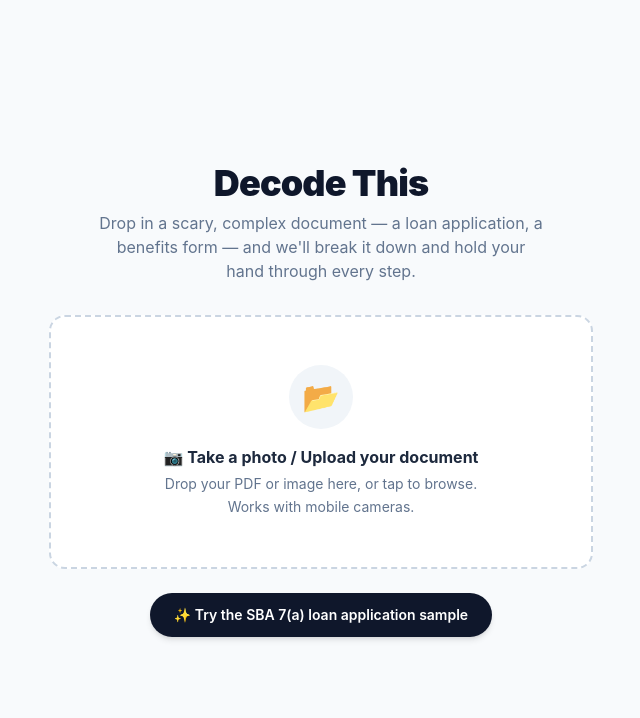
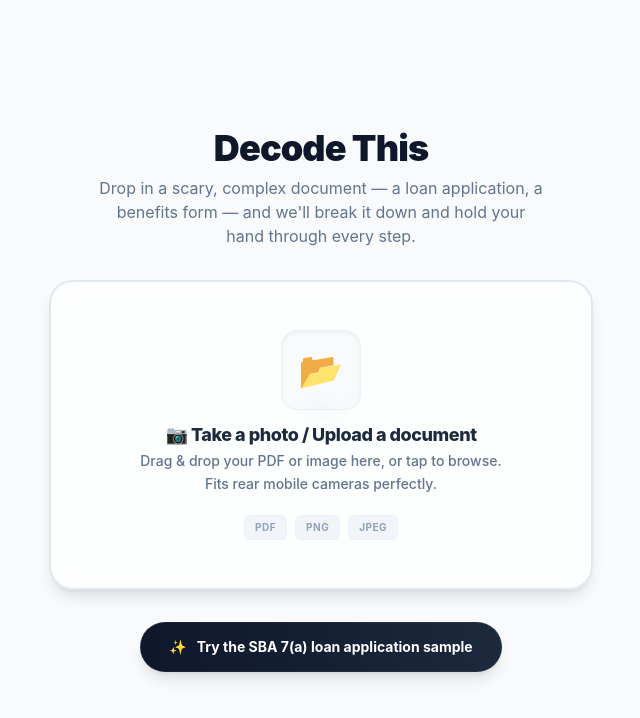
Before and after one commit to prest2323/decode-this, a Next.js app: page / in a window 1280 px wide. Shown: the top 718 px of the page, without its empty margins (319-959 px from the left). Built offline with nearby package versions, Linux system fonts and the light colour scheme.

Commit message:
style(sawyer): polish UI with glassmorphic cards, calligraphic signatures, dual-stroke halo spotlights, and bouncing animations

```diff
--- a/components/FieldOverlay.tsx
+++ b/components/FieldOverlay.tsx
@@ -20,8 +20,8 @@ export default function FieldOverlay({ field }: { field: Field }) {
 
   // Base styling for the active vs inactive fields
   const ring = isActive
-    ? "ring-2 ring-brand border-brand bg-brand-soft/90 z-40 scale-[1.01]"
-    : "ring-1 ring-slate-300 border-slate-300 bg-white/85 z-10 opacity-70 hover:opacity-90 hover:ring-slate-400";
+    ? "ring-2 ring-brand border-brand bg-brand-soft/90 z-40 scale-[1.02] shadow-md shadow-brand/10 animate-pulse-subtle"
+    : "ring-1 ring-slate-300 border-slate-300 bg-white/85 z-10 opacity-70 hover:opacity-95 hover:ring-slate-400 hover:scale-[1.01]";
 
   // Checkbox Field
   if (field.kind === "checkbox") {
@@ -32,7 +32,7 @@ export default function FieldOverlay({ field }: { field: Field }) {
         checked={field.value === true}
         onChange={(e) => setFieldValue(field.id, e.target.checked)}
         style={style}
-        className={`pointer-events-auto absolute cursor-pointer accent-brand transition-all ${ring}`}
+        className={`pointer-events-auto absolute cursor-pointer accent-brand transition-all duration-350 ${ring}`}
       />
     );
   }
@@ -45,7 +45,7 @@ export default function FieldOverlay({ field }: { field: Field }) {
         value={typeof field.value === "string" ? field.value : ""}
         onChange={(e) => setFieldValue(field.id, e.target.value)}
         style={style}
-        className={`pointer-events-auto absolute rounded-md px-1 text-[clamp(7px,1.2vw,14px)] text-slate-900 outline-none transition-all ${ring}`}
+        className={`pointer-events-auto absolute rounded-md px-1.5 text-[clamp(7px,1.2vw,14px)] font-semibold text-slate-800 outline-none transition-all duration-350 shadow-sm ${ring}`}
       >
         <option value="">--</option>
         {field.options?.map((opt) => (
@@ -66,12 +66,12 @@ export default function FieldOverlay({ field }: { field: Field }) {
         value={typeof field.value === "string" ? field.value : ""}
         onChange={(e) => setFieldValue(field.id, e.target.value)}
         style={style}
-        className={`pointer-events-auto absolute rounded-md px-1 text-[clamp(7px,1.2vw,14px)] text-slate-900 outline-none transition-all ${ring}`}
+        className={`pointer-events-auto absolute rounded-md px-1.5 text-[clamp(7px,1.2vw,14px)] text-slate-800 outline-none transition-all duration-350 shadow-sm ${ring}`}
       />
     );
   }
 
-  // Signature Field (Click to sign / toggle)
+  // Signature Field (Beautiful calligraphic toggle)
   if (field.kind === "signature") {
     const isSigned = !!field.value;
     return (
@@ -80,13 +80,18 @@ export default function FieldOverlay({ field }: { field: Field }) {
         aria-label={field.label[lang]}
         onClick={() => setFieldValue(field.id, isSigned ? null : "Sawyer Cram")}
         style={style}
-        className={`pointer-events-auto absolute rounded-md flex items-center justify-center px-1.5 text-[clamp(6px,1.1vw,14px)] border transition-all ${
+        className={`pointer-events-auto absolute rounded-md flex items-center justify-between px-2.5 text-[clamp(6px,1.1vw,14px)] border transition-all duration-500 shadow-sm ${
           isSigned
-            ? "font-serif italic text-blue-600 bg-blue-50 border-blue-300 font-bold"
-            : "text-slate-400 bg-slate-50/90 border-slate-300 border-dashed hover:bg-slate-100"
+            ? "font-serif italic text-blue-600 bg-amber-50/60 border-amber-300 font-bold tracking-wide"
+            : "text-slate-400 bg-slate-50/90 border-slate-300 border-dashed hover:bg-slate-100/80"
         } ${ring}`}
       >
-        {isSigned ? "Sawyer Cram" : lang === "es" ? "Firmar aquí" : "Sign here"}
+        <span className="truncate">
+          {isSigned ? "Sawyer Cram" : lang === "es" ? "Firmar aquí" : "Sign here"}
+        </span>
+        <span className="text-[1.1em] opacity-80 select-none">
+          {isSigned ? "✍️" : "🖋️"}
+        </span>
       </button>
     );
   }
@@ -103,7 +108,7 @@ export default function FieldOverlay({ field }: { field: Field }) {
       placeholder={field.placeholder ?? field.label[lang]}
       onChange={(e) => setFieldValue(field.id, e.target.value)}
       style={style}
-      className={`pointer-events-auto absolute rounded-md px-1.5 text-[clamp(7px,1.2vw,14px)] text-slate-900 outline-none placeholder:text-slate-400 border transition-all ${ring}`}
+      className={`pointer-events-auto absolute rounded-md px-2 text-[clamp(7px,1.2vw,14px)] font-medium text-slate-800 outline-none placeholder:text-slate-400 border transition-all duration-350 shadow-sm ${ring}`}
     />
   );
 }
--- a/components/Uploader.tsx
+++ b/components/Uploader.tsx
@@ -77,19 +77,22 @@ export default function Uploader() {
 
   return (
     <div className="mx-auto w-full max-w-xl text-center px-4">
-      {/* Dashed Drag & Drop Box */}
+      {/* Dashed Drag & Drop Box with Ambient Glow */}
       <div
         onDragEnter={handleDrag}
         onDragOver={handleDrag}
         onDragLeave={handleDrag}
         onDrop={handleDrop}
         onClick={() => !loading && inputRef.current?.click()}
-        className={`relative flex flex-col items-center justify-center gap-4 rounded-2xl border-2 border-dashed p-12 text-center cursor-pointer transition-all duration-300 ${
+        className={`group relative flex flex-col items-center justify-center gap-6 rounded-3xl border-2 p-12 text-center cursor-pointer transition-all duration-500 overflow-hidden ${
           dragActive
-            ? "border-brand bg-brand-soft/50 scale-[1.01] shadow-md"
-            : "border-slate-300 bg-white hover:border-slate-400 hover:bg-slate-50/50"
-        } ${loading ? "pointer-events-none opacity-60" : ""}`}
+            ? "border-brand bg-gradient-to-b from-brand-soft/70 to-brand-soft/30 scale-[1.02] shadow-2xl ring-4 ring-brand/10"
+            : "border-slate-200 bg-white/70 backdrop-blur-md shadow-lg hover:border-brand/40 hover:bg-slate-50/50 hover:shadow-xl"
+        } ${loading ? "pointer-events-none opacity-85" : ""}`}
       >
+        {/* Decorative ambient background gradient */}
+        <div className="absolute inset-0 bg-gradient-to-tr from-brand-soft/10 via-transparent to-brand-soft/5 opacity-0 group-hover:opacity-100 transition-opacity duration-500 pointer-events-none" />
+
         <input
           ref={inputRef}
           type="file"
@@ -103,43 +106,68 @@ export default function Uploader() {
         />
 
         {loading ? (
-          // Spinner Loading State
-          <div className="flex flex-col items-center gap-3 py-4">
-            <div className="h-10 w-10 animate-spin rounded-full border-4 border-brand border-t-transparent" />
-            <p className="text-base font-bold text-slate-800 animate-pulse">
-              AI Analyzing your document…
-            </p>
-            <p className="text-xs text-slate-500">
-              Breaking down complex clauses & requirements
-            </p>
+          // Premium Spinner Loading State
+          <div className="flex flex-col items-center gap-4 py-4 z-10">
+            <div className="relative flex items-center justify-center">
+              {/* Outer pulsing ring */}
+              <div className="absolute h-14 w-14 rounded-full border-4 border-brand/20 animate-ping" />
+              {/* Inner crisp spinner */}
+              <div className="h-12 w-12 animate-spin rounded-full border-4 border-brand border-t-transparent shadow-md" />
+            </div>
+            <div>
+              <p className="text-lg font-black text-slate-800 animate-pulse tracking-tight">
+                Analyzing document with AI…
+              </p>
+              <p className="mt-1 text-xs font-medium text-slate-500 max-w-[280px] mx-auto leading-relaxed">
+                Mapping fields, extracting compliance targets, and building your step-by-step roadmap.
+              </p>
+            </div>
           </div>
         ) : (
-          // Idle Upload State
-          <>
-            <div className="w-16 h-16 rounded-full bg-slate-100 flex items-center justify-center text-3xl group-hover:scale-110 transition-transform">
-              📂
+          // Premium Idle Upload State
+          <div className="flex flex-col items-center gap-4 z-10">
+            {/* Glowing Icon Folder Wrapper */}
+            <div className="relative w-20 h-20 rounded-2xl bg-gradient-to-br from-slate-50 to-slate-100/50 flex items-center justify-center text-4xl shadow-inner group-hover:scale-110 group-hover:-rotate-3 group-hover:shadow-md transition-all duration-500 border border-slate-200/50">
+              <span className="group-hover:animate-bounce select-none">📂</span>
+              {/* Soft decorative shadow below folder */}
+              <div className="absolute -bottom-1 w-10 h-1 bg-slate-300/40 rounded-full blur-sm" />
             </div>
-            <div>
-              <p className="text-base font-bold text-slate-800">
-                📷 Take a photo / Upload your document
-              </p>
-              <p className="mt-1 text-sm text-slate-500 max-w-xs mx-auto leading-relaxed">
-                Drop your PDF or image here, or tap to browse. Works with mobile cameras.
+
+            <div className="space-y-1.5">
+              <h3 className="text-lg font-extrabold text-slate-800 tracking-tight leading-none">
+                📷 Take a photo / Upload a document
+              </h3>
+              <p className="text-sm font-medium text-slate-500 max-w-sm mx-auto leading-relaxed">
+                Drag & drop your PDF or image here, or tap to browse. Fits rear mobile cameras perfectly.
               </p>
             </div>
-          </>
+            {/* Tiny file type visual chips */}
+            <div className="flex gap-2 mt-1">
+              {["PDF", "PNG", "JPEG"].map((ext) => (
+                <span
+                  key={ext}
+                  className="px-2.5 py-1 text-[10px] font-bold tracking-wider text-slate-400 bg-slate-100 rounded-md border border-slate-200/30"
+                >
+                  {ext}
+                </span>
+              ))}
+            </div>
+          </div>
         )}
       </div>
 
-      {/* Error Message */}
+      {/* Modern Redesigned Error Message */}
       {error && (
-        <div className="mt-4 rounded-xl bg-red-50 border border-red-100 p-4 text-sm text-red-600 flex items-center gap-2 text-left animate-fadeIn">
-          <span className="text-base">⚠️</span>
-          <span>{error}</span>
+        <div className="mt-5 rounded-2xl bg-red-50/70 backdrop-blur-sm border border-red-100 p-4 text-sm text-red-600 flex items-start gap-3 text-left animate-fadeIn shadow-sm">
+          <span className="text-lg select-none">🚩</span>
+          <div className="space-y-0.5">
+            <p className="font-bold text-red-700">Analysis stopped</p>
+            <p className="text-red-600/90 leading-relaxed font-medium">{error}</p>
+          </div>
         </div>
       )}
 
-      {/* Mock Document Fallback */}
+      {/* Hero Mock Document Sample Button */}
       <button
         type="button"
         onClick={() => {
@@ -149,9 +177,10 @@ export default function Uploader() {
           loadDoc(MOCK_DOC);
         }}
         disabled={loading}
-        className="mt-6 inline-flex items-center gap-2 rounded-full bg-slate-900 px-6 py-3 text-sm font-semibold text-white shadow-md hover:bg-slate-800 hover:shadow-lg active:scale-95 transition-all disabled:opacity-50"
+        className="mt-8 inline-flex items-center gap-2.5 rounded-full bg-gradient-to-r from-slate-900 via-slate-850 to-slate-800 px-7 py-3.5 text-sm font-bold text-white shadow-lg hover:shadow-xl hover:from-slate-850 hover:to-slate-750 active:scale-95 transition-all duration-300 disabled:opacity-50 border border-white/5"
       >
-        ✨ Try the SBA 7(a) loan application sample
+        <span>✨</span>
+        <span>Try the SBA 7(a) loan application sample</span>
       </button>
     </div>
   );
```
Also changed, not shown: components/DocCanvas.tsx (+19 -11 lines), components/Spotlight.tsx (+20 -3 lines).
